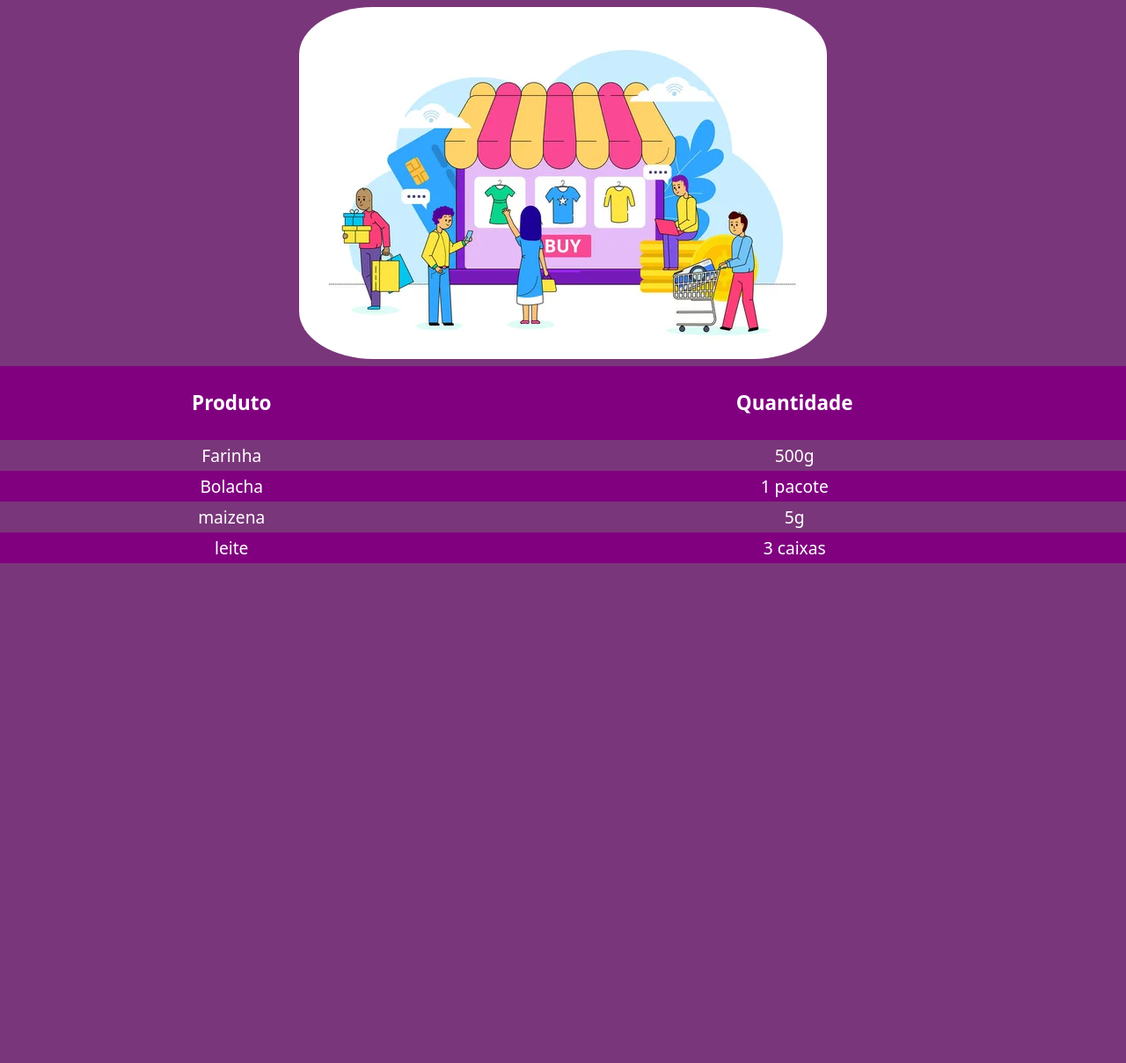
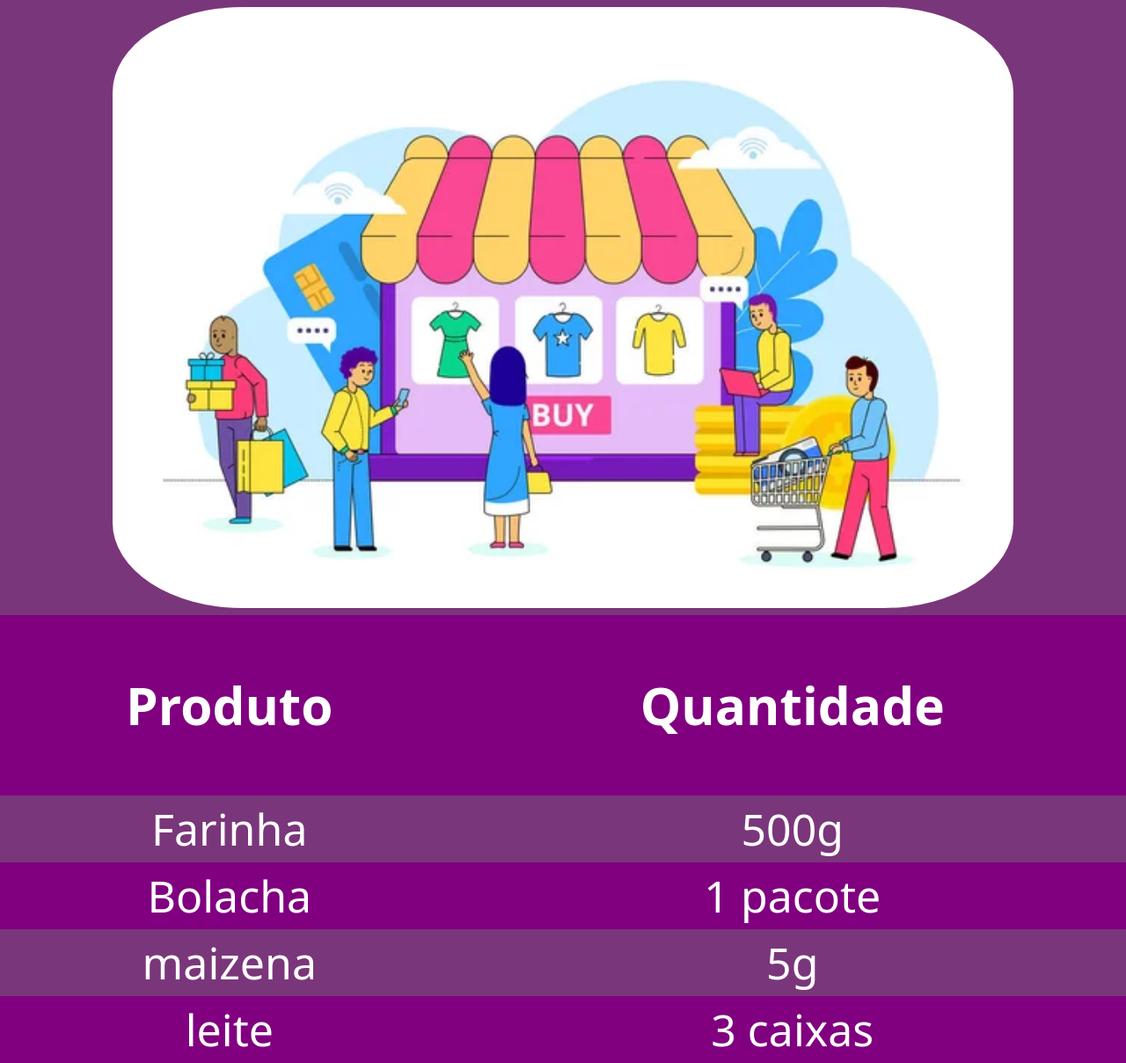
Before and after one commit to Daenas/Lista_Compra-Django, a Django app: page / in a window 1280 px wide. Shown: the whole page at 88% size. Before the commit the page ends 640 px from the top, so only its background shows below. Run offline with Django 4.2, Linux system fonts and the light colour scheme; data comes from the database, SQL or seed files in the repository.

Commit message:
desisti da responividade. css somente para cell

```diff
--- a/core/static/css/estilo.css
+++ b/core/static/css/estilo.css
@@ -18,7 +18,7 @@ table {
 th, td {
   font-weight: 500;
   font-family: system-ui, -apple-system, BlinkMacSystemFont, 'Segoe UI', Roboto, Oxygen, Ubuntu, Cantarell, 'Open Sans', 'Helvetica Neue', sans-serif;
-  font-size: larger;
+  font-size: 50px;
   text-align: left;
   padding: 4px;
   border-bottom: 0px;
@@ -37,6 +37,8 @@ tr:nth-child(even) {
 }
 
 img {
+  width: 80%;
+  height: auto;
   padding: 8px;
   border-radius: 15%;
   display: flex;
```
